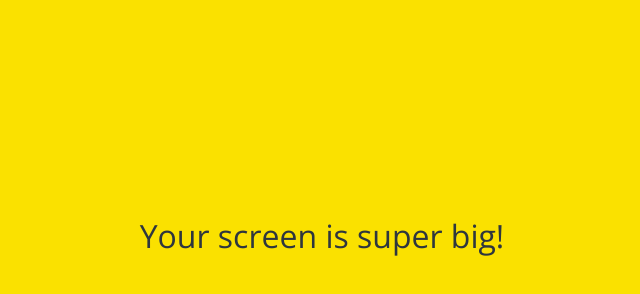
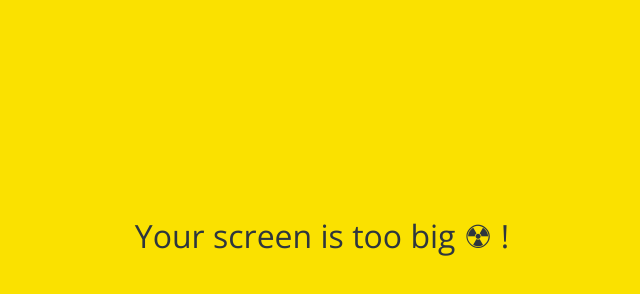
Before and after one commit to DohaLee/kokoa-clone-2021, a plain HTML site: page friends.html in a window 1280 px wide. Shown: the part 164-458 px from the top of the page, without its empty margins (318-958 px from the left). Drawn offline with nearby package versions, Linux system fonts and the light colour scheme.

Commit message:
too ☢︎

```diff
--- a/friends.html
+++ b/friends.html
@@ -111,7 +111,7 @@
     </div>
 
     <div id="no-mobile">
-      <span>Your screen is super big!</span>
+      <span>Your screen is too big ☢︎ !</span>
     </div>
 
     <script
```
